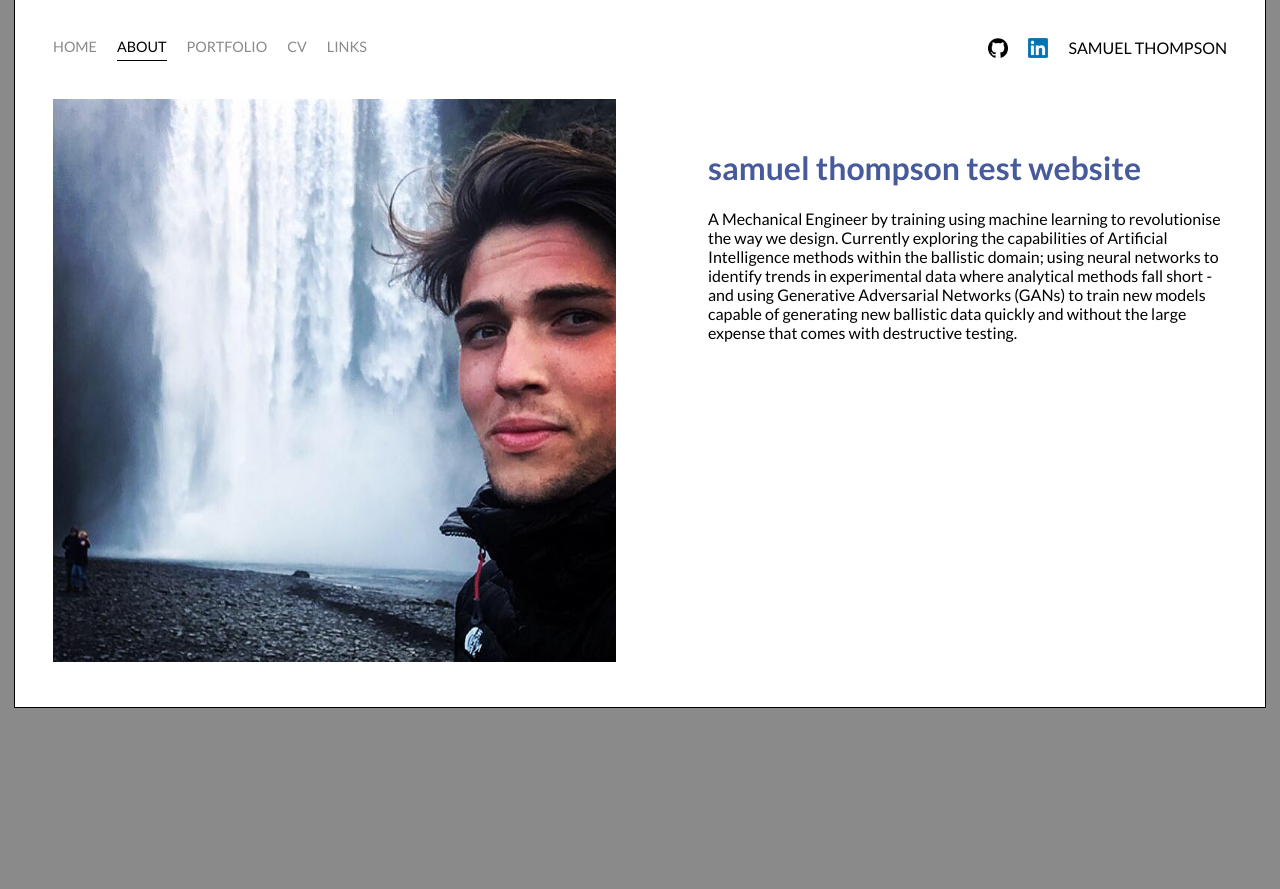
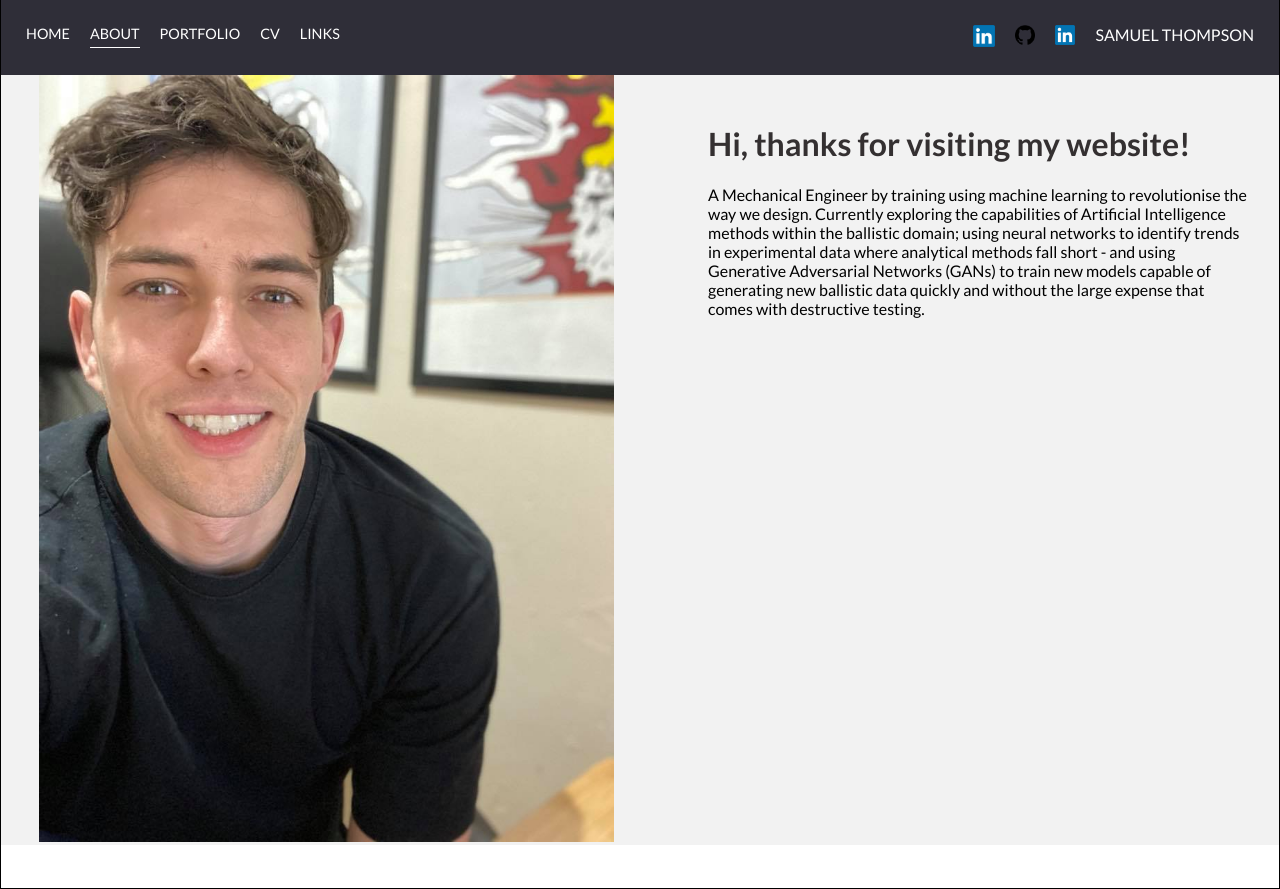
Before and after one commit to samph4/samph4.github.io, a plain HTML site: page about.html in a window 1280 px wide. Before the commit the page ends 800 px from the top, so only its background shows below. Drawn offline with Linux system fonts and the light colour scheme.

Commit message:
refreshed portfolio with cv

```diff
--- a/about.html
+++ b/about.html
@@ -40,6 +40,11 @@
                 <div class="logos">
 
                     <div>
+                        <a href="https://www.twitch.tv/samph4">
+                            <img src="Logos/linkedin.png" width="22px">
+                        </a>
+                    </div>
+                    <div>
                         <a href="https://www.github.com/samph4/">
                             <img src="Logos/github.png" width="20px">
                         </a>
@@ -65,11 +70,11 @@
         <div class="content-wrapper">
             <div class="two-column-wrapper">
                 <div class="profile-image-wrapper">
-                    <img src="Images/sam.jpg">
+                    <img src="Images/sam2.jpg">
                 </div>
 
                 <div class="profile-content-wrapper">
-                    <h1>samuel thompson test website</h1>
+                    <h1>Hi, thanks for visiting my website!</h1>
                     <p>A Mechanical Engineer by training using machine learning to revolutionise the way we design. Currently exploring the capabilities of Artificial Intelligence methods within the ballistic domain; using neural networks to identify trends in experimental data where analytical methods fall short - and using Generative Adversarial Networks (GANs) to train new models capable of generating new ballistic data quickly and without the large expense that comes with destructive testing.</p>
                 </div>
             </div>
--- a/styles.css
+++ b/styles.css
@@ -1,11 +1,10 @@
 /* Master Styles */
 html {
-    background-color: #8a8a8a;
+    background-color: #343031;
 }
 
 body {
     margin:auto;
-    max-width: 1250px;
     margin-top: 0px;
     background-color: white;
     border-left: 1px solid black;
@@ -23,8 +22,8 @@ body {
 .nav_wrapper {
     display: flex;
     justify-content: space-between;
-    padding: 38px;
-    background-color: white;
+    padding: 25px;
+    background-color: #2F2E38;
 }
 
 .left-side {
@@ -33,6 +32,7 @@ body {
 
 .right-side {
     display: flex;
+    color: white;
 }
 
 .nav_wrapper > .left-side > div {
@@ -63,17 +63,17 @@ body {
 }
 
 .nav_link_wrapper a {
-    color: #8a8a8a;
+    color: white;
     text-decoration: none;
     transition: color 0.3s;
 }
 
 .nav_link_wrapper:hover {
-    border-bottom: 1px solid black;
+    border-bottom: 1px solid white;
 }
 
 .nav_link_wrapper a:hover {
-    color:black
+    color: white
 }
 
 /* centrepiece Styles */
@@ -175,11 +175,11 @@ body {
 }
 
 .active-nav-link {
-    border-bottom: 1px solid black;
+    border-bottom: 1px solid white;
 }
 
 .active-nav-link a {
-    color: black !important;
+    color: white !important;
 }
 
 /* About Styles */
@@ -187,7 +187,7 @@ body {
 .two-column-wrapper {
     display:grid;
     grid-template-columns:  1fr 1fr;
-    background-color: white;
+    background-color: #F2F2F2;
 }
 
 .profile-image-wrapper img{
@@ -202,5 +202,5 @@ body {
 }
 
 .profile-content-wrapper h1{
-    color: rgb(71, 91, 155);
+    color: #343031;
 }
```
Also changed, not shown: cv.html (+7 -1 lines), index.html (+7 -3 lines), portfolio.html (+5 -1 lines), Images/ice1.jpg (deleted), Images/ice2.jpg (deleted), Images/sam2.jpg (added), 1 other file.
